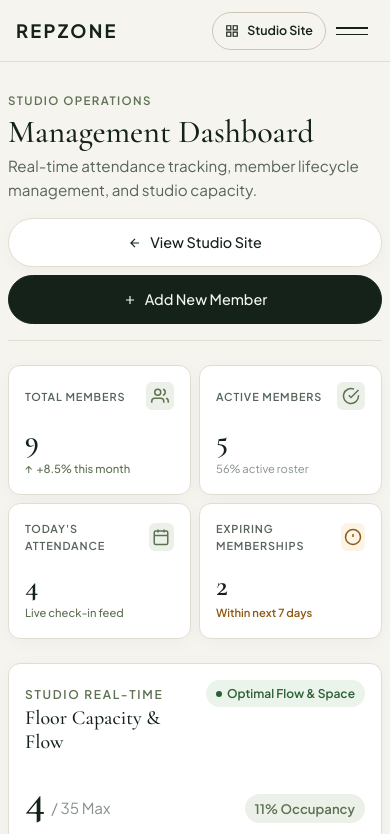
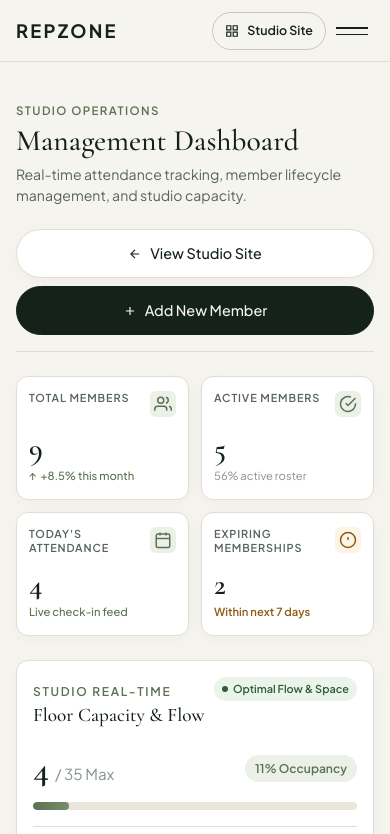
Before and after one commit to sahilmaurya2006/mini-project-2, a plain HTML site: page index.html in a window 390 px wide. Both pictures are taken after a click on the button "Gym Portal". Shown: the top 834 px of the page. Drawn offline with nearby package versions, Linux system fonts and the light colour scheme.

Commit message:
Update REPZONE project

```diff
--- a/css/dashboard.css
+++ b/css/dashboard.css
@@ -5,6 +5,7 @@
 
 .dashboard-shell {
   padding: var(--space-3xl) var(--space-xl) var(--space-4xl);
+  scroll-margin-top: 80px;
 }
 
 /* Dashboard Top Header Bar */
--- a/css/responsive.css
+++ b/css/responsive.css
@@ -467,7 +467,8 @@
 
   /* Management Dashboard on phone */
   .dashboard-shell {
-    padding: var(--space-lg) var(--space-sm) var(--space-3xl);
+    padding: calc(var(--space-xl) + 8px) var(--space-md) var(--space-3xl);
+    scroll-margin-top: 80px;
   }
 
   .dashboard-header-bar {
@@ -475,47 +476,162 @@
     padding-bottom: var(--space-md);
   }
 
+  .dash-title-group {
+    width: 100%;
+  }
+
+  .dash-eyebrow {
+    display: block;
+    margin-bottom: 4px;
+    font-size: 0.72rem;
+  }
+
   .dash-title {
-    font-size: 2rem;
+    font-size: 1.85rem;
+    line-height: 1.15;
+    margin-bottom: 6px;
+  }
+
+  .dash-subtitle {
+    font-size: 0.88rem;
+    line-height: 1.45;
   }
 
   .dash-actions-group {
     width: 100%;
     flex-direction: column;
     gap: var(--space-sm);
+    margin-top: var(--space-sm);
   }
 
   .dash-actions-group .btn {
     width: 100%;
-    min-height: 44px;
+    min-height: 46px;
+    font-size: 0.9rem;
   }
 
   /* 2x2 Metric Cards Grid on phone */
   .metrics-grid {
     grid-template-columns: repeat(2, 1fr);
-    gap: var(--space-sm);
+    gap: 12px;
     margin-bottom: var(--space-lg);
   }
 
   .metric-card {
-    padding: var(--space-md);
+    padding: 14px 12px;
+    display: flex;
+    flex-direction: column;
+    justify-content: space-between;
+    height: 100%;
+    min-height: 124px;
+  }
+
+  .metric-card-header {
+    display: flex;
+    align-items: flex-start;
+    justify-content: space-between;
+    margin-bottom: 8px;
+    min-height: 32px;
   }
 
   .metric-card-title {
     font-size: 0.68rem;
+    line-height: 1.25;
+    flex: 1;
+    padding-right: 4px;
   }
 
   .metric-icon-badge {
-    width: 28px;
-    height: 28px;
+    width: 26px;
+    height: 26px;
+    flex-shrink: 0;
+  }
+
+  .metric-card-body {
+    display: flex;
+    flex-direction: column;
   }
 
   .metric-card-value {
     font-size: 1.85rem;
+    line-height: 1;
+    margin-bottom: 4px;
   }
 
   .metric-trend {
     font-size: 0.7rem;
+    white-space: nowrap;
+  }
+
+  /* Floor Capacity Card on phone */
+  .capacity-meter-card .card-top-bar {
+    flex-direction: row !important;
+    align-items: flex-start !important;
+    justify-content: space-between !important;
+    gap: 8px;
+  }
+
+  .capacity-meter-card .card-heading {
+    font-size: 1.2rem;
+    line-height: 1.2;
+  }
+
+  #capacity-status-pill {
+    font-size: 0.68rem;
+    padding: 3px 8px;
+    white-space: nowrap;
+  }
+
+  .capacity-counts {
+    display: flex;
+    align-items: center;
+    justify-content: space-between;
+  }
+
+  #capacity-current-num {
+    font-size: 2.2rem;
+  }
+
+  .capacity-percent-badge {
+    font-size: 0.75rem;
+  }
+
+  /* Fix footer meta text collision */
+  .capacity-footer-meta {
+    flex-direction: column !important;
+    align-items: flex-start !important;
+    gap: 6px !important;
+    padding-top: 10px !important;
+  }
+
+  .capacity-footer-meta span:first-child {
+    line-height: 1.45;
+  }
+
+  .space-indicator {
+    font-size: 0.75rem;
+    font-weight: 600;
+  }
+
+  /* Revenue Breakdown & MRR Card on phone */
+  .revenue-breakdown-card .card-top-bar {
+    flex-direction: row !important;
+    align-items: flex-start !important;
+    justify-content: space-between !important;
+    gap: 8px;
+  }
+
+  .revenue-breakdown-card .card-heading {
+    font-size: 1.2rem;
+    line-height: 1.2;
+  }
+
+  .mrr-badge {
+    align-items: flex-end;
+  }
+
+  .mrr-amount {
+    font-size: 1.5rem;
   }
 
   /* Attendance Card on phone */
--- a/css/style.css
+++ b/css/style.css
@@ -409,6 +409,7 @@ button {
   display: none;
   opacity: 0;
   transition: opacity var(--transition-base);
+  scroll-margin-top: 80px;
 }
 
 .view-section.active-view {
--- a/index.html
+++ b/index.html
@@ -395,6 +395,7 @@
     <!-- SECTION 2: MANAGEMENT DASHBOARD VIEW                     -->
     <!-- ======================================================== -->
     <div id="dashboard-view" class="view-section">
+      <div id="dashboard" style="position: relative; top: -80px; visibility: hidden;"></div>
       <div class="dashboard-shell container">
 
         <!-- Dashboard Top Header Bar -->
--- a/js/app.js
+++ b/js/app.js
@@ -332,7 +332,11 @@ window.REPZONE = window.REPZONE || {};
       landingView.classList.remove('active-view');
       dashboardView.classList.add('active-view');
       if (toggleText) toggleText.textContent = 'Studio Site';
-      window.scrollTo({ top: 0, behavior: 'smooth' });
+
+      // Ensure instantaneous scroll to true top
+      window.scrollTo(0, 0);
+      document.documentElement.scrollTop = 0;
+      document.body.scrollTop = 0;
 
       // Highlight portal link
       navLinks.forEach(link => {
@@ -347,6 +351,11 @@ window.REPZONE = window.REPZONE || {};
       dashboardView.classList.remove('active-view');
       landingView.classList.add('active-view');
       if (toggleText) toggleText.textContent = 'Gym Portal';
+
+      // Ensure instantaneous scroll to true top
+      window.scrollTo(0, 0);
+      document.documentElement.scrollTop = 0;
+      document.body.scrollTop = 0;
 
       // Highlight active nav link
       navLinks.forEach(link => {
@@ -559,6 +568,11 @@ window.REPZONE = window.REPZONE || {};
         }, 150);
       });
     });
+
+    // Check initial hash
+    if (window.location.hash === '#dashboard') {
+      setView('dashboard');
+    }
   }
 
   // Export to namespace
```
